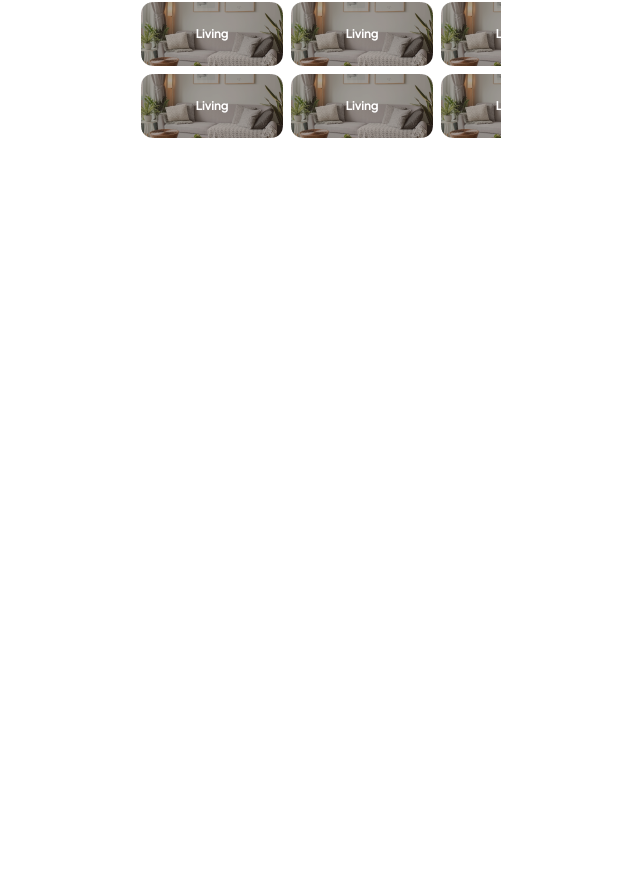
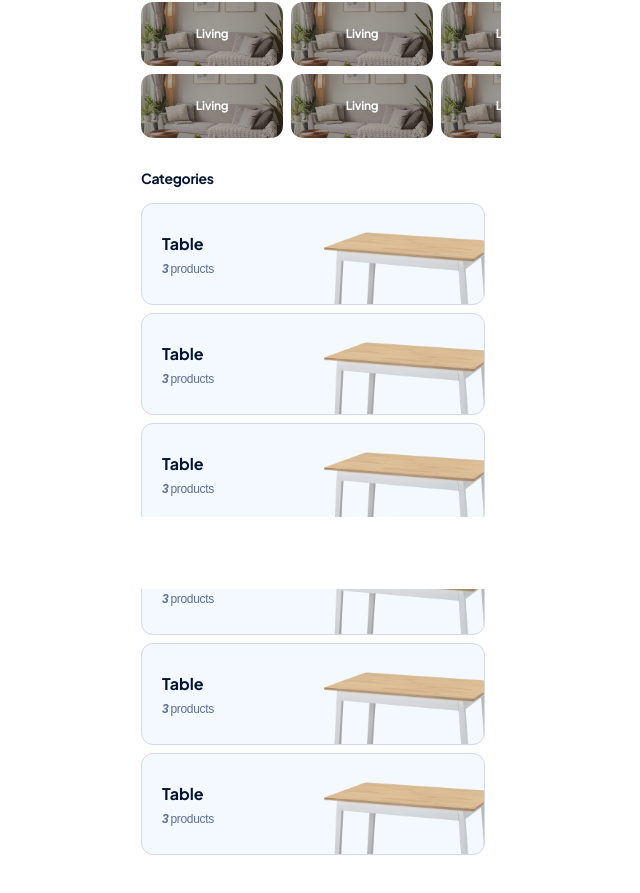
Before and after one commit to VioletMehrzad/Project-MERNStack, a React (Vite) app in the folder Client/: page /main/discover in a window 1280 px wide. Shown: the part 211-1104 px from the top of the page, without its empty margins (327-967 px from the left). Before the commit the page ends 800 px from the top, so only its background shows below. Built offline with nearby package versions, Linux system fonts and the light colour scheme; some icons are missing.

Commit message:
feature/DiscoverPage/added-DiscoverCategories

```diff
--- a/Client/src/pages/MainPages/partials/DiscoverPage/DiscoverPage.tsx
+++ b/Client/src/pages/MainPages/partials/DiscoverPage/DiscoverPage.tsx
@@ -2,12 +2,14 @@ import { Box } from '@mui/material';
 import { type FC } from 'react';
 import SearchBar from '../../../../components/SearchBar';
 import RoomsSlider from './partials/RoomsSlider';
+import DiscoverCategories from './partials/DiscoverCategories';
 
 const DiscoverPage: FC = () => {
   return (
     <Box sx={{ pt: 3 }}>
       <SearchBar />
       <RoomsSlider />
+      <DiscoverCategories />
     </Box>
   );
 };
--- /dev/null
+++ b/Client/src/pages/MainPages/partials/DiscoverPage/partials/DiscoverCategories.tsx
@@ -0,0 +1,129 @@
+import { Box, Card, CardActionArea, CardContent, CardMedia, Typography } from '@mui/material';
+import { type FC } from 'react';
+import table from '../../../../../../public/DiscoverCat-Table.svg';
+
+const DiscoverCategories: FC = () => {
+  return (
+    <Box sx={{ p: 2 }}>
+      <Typography paddingBottom={2} component="h2" variant="fs14" fontWeight="bold">
+        Categories
+      </Typography>
+      <Card variant="outlined" sx={{ bgcolor: 'neutral.aliceBlue', mb: 1 }}>
+        <CardActionArea
+          sx={{ display: 'flex', justifyContent: 'space-between', alignItems: 'center' }}>
+          <CardContent sx={{ pl: 2.5, minWidth: 0.5 }}>
+            <Typography gutterBottom fontWeight="bold">
+              Table
+            </Typography>
+            <Box sx={{ color: 'neutral.greyBlue', display: 'flex', gap: 0.25 }}>
+              <Typography variant="fs12" fontWeight="Bold" fontStyle="italic">
+                3
+              </Typography>
+              <Typography variant="fs12" fontWeight="medium">
+                products
+              </Typography>
+            </Box>
+          </CardContent>
+          <CardMedia component="img" image={table} />
+        </CardActionArea>
+      </Card>
+      <Card variant="outlined" sx={{ bgcolor: 'neutral.aliceBlue', mb: 1 }}>
+        <CardActionArea
+          sx={{ display: 'flex', justifyContent: 'space-between', alignItems: 'center' }}>
+          <CardContent sx={{ pl: 2.5, minWidth: 0.5 }}>
+            <Typography gutterBottom fontWeight="bold">
+              Table
+            </Typography>
+            <Box sx={{ color: 'neutral.greyBlue', display: 'flex', gap: 0.25 }}>
+              <Typography variant="fs12" fontWeight="Bold" fontStyle="italic">
+                3
+              </Typography>
+              <Typography variant="fs12" fontWeight="medium">
+                products
+              </Typography>
+            </Box>
+          </CardContent>
+          <CardMedia component="img" image={table} />
+        </CardActionArea>
+      </Card>
+      <Card variant="outlined" sx={{ bgcolor: 'neutral.aliceBlue', mb: 1 }}>
+        <CardActionArea
+          sx={{ display: 'flex', justifyContent: 'space-between', alignItems: 'center' }}>
+          <CardContent sx={{ pl: 2.5, minWidth: 0.5 }}>
+            <Typography gutterBottom fontWeight="bold">
+              Table
+            </Typography>
+            <Box sx={{ color: 'neutral.greyBlue', display: 'flex', gap: 0.25 }}>
+              <Typography variant="fs12" fontWeight="Bold" fontStyle="italic">
+                3
+              </Typography>
+              <Typography variant="fs12" fontWeight="medium">
+                products
+              </Typography>
+            </Box>
+          </CardContent>
+          <CardMedia component="img" image={table} />
+        </CardActionArea>
+      </Card>
+      <Card variant="outlined" sx={{ bgcolor: 'neutral.aliceBlue', mb: 1 }}>
+        <CardActionArea
+          sx={{ display: 'flex', justifyContent: 'space-between', alignItems: 'center' }}>
+          <CardContent sx={{ pl: 2.5, minWidth: 0.5 }}>
+            <Typography gutterBottom fontWeight="bold">
+              Table
+            </Typography>
+            <Box sx={{ color: 'neutral.greyBlue', display: 'flex', gap: 0.25 }}>
+              <Typography variant="fs12" fontWeight="Bold" fontStyle="italic">
+                3
+              </Typography>
+              <Typography variant="fs12" fontWeight="medium">
+                products
+              </Typography>
+            </Box>
+          </CardContent>
+          <CardMedia component="img" image={table} />
+        </CardActionArea>
+      </Card>
+      <Card variant="outlined" sx={{ bgcolor: 'neutral.aliceBlue', mb: 1 }}>
+        <CardActionArea
+          sx={{ display: 'flex', justifyContent: 'space-between', alignItems: 'center' }}>
+          <CardContent sx={{ pl: 2.5, minWidth: 0.5 }}>
+            <Typography gutterBottom fontWeight="bold">
+              Table
+            </Typography>
+            <Box sx={{ color: 'neutral.greyBlue', display: 'flex', gap: 0.25 }}>
+              <Typography variant="fs12" fontWeight="Bold" fontStyle="italic">
+                3
+              </Typography>
+              <Typography variant="fs12" fontWeight="medium">
+                products
+              </Typography>
+            </Box>
+          </CardContent>
+          <CardMedia component="img" image={table} />
+        </CardActionArea>
+      </Card>
+      <Card variant="outlined" sx={{ bgcolor: 'neutral.aliceBlue', mb: 1 }}>
+        <CardActionArea
+          sx={{ display: 'flex', justifyContent: 'space-between', alignItems: 'center' }}>
+          <CardContent sx={{ pl: 2.5, minWidth: 0.5 }}>
+            <Typography gutterBottom fontWeight="bold">
+              Table
+            </Typography>
+            <Box sx={{ color: 'neutral.greyBlue', display: 'flex', gap: 0.25 }}>
+              <Typography variant="fs12" fontWeight="Bold" fontStyle="italic">
+                3
+              </Typography>
+              <Typography variant="fs12" fontWeight="medium">
+                products
+              </Typography>
+            </Box>
+          </CardContent>
+          <CardMedia component="img" image={table} />
+        </CardActionArea>
+      </Card>
+    </Box>
+  );
+};
+
+export default DiscoverCategories;
--- a/Client/src/pages/MainPages/partials/DiscoverPage/partials/RoomsSlider.tsx
+++ b/Client/src/pages/MainPages/partials/DiscoverPage/partials/RoomsSlider.tsx
@@ -9,9 +9,6 @@ const RoomsSlider: FC = () => {
     <Box sx={{ pt: 3, pb: 2 }}>
       <Typography
         sx={{
-          display: 'flex',
-          justifyContent: 'space-between',
-          alignItems: 'center',
           pb: 2,
           px: 2
         }}
```
Also changed, not shown: Client/public/DiscoverCat-Table.svg (added).
